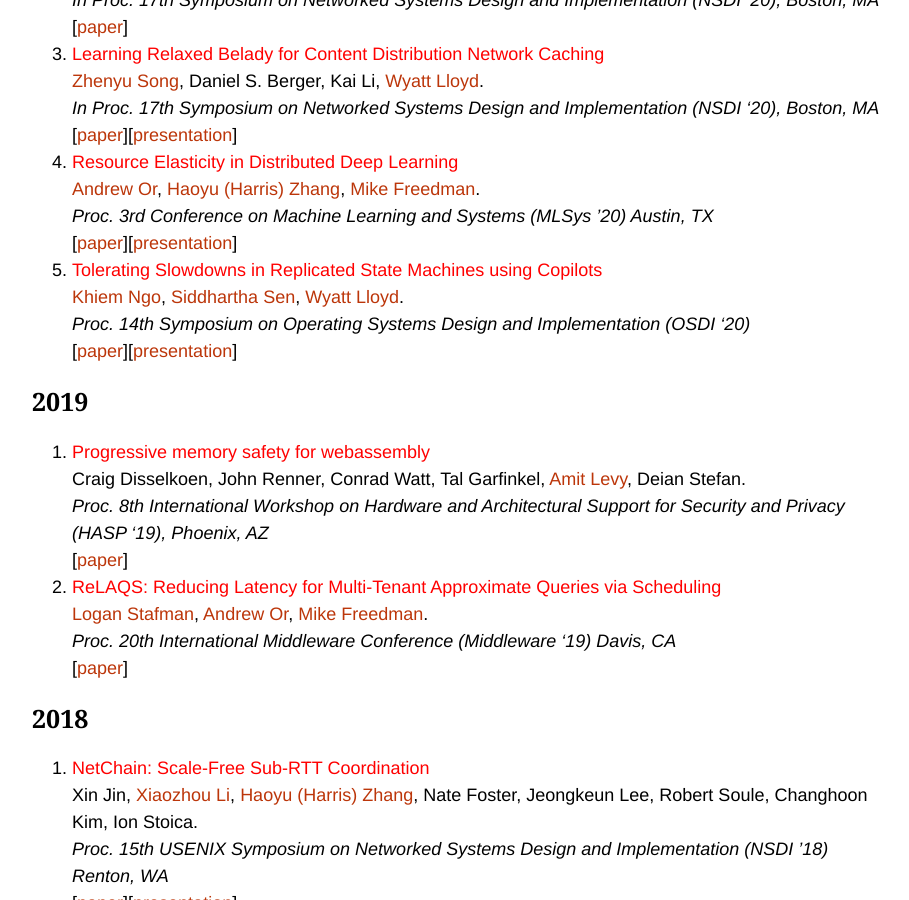
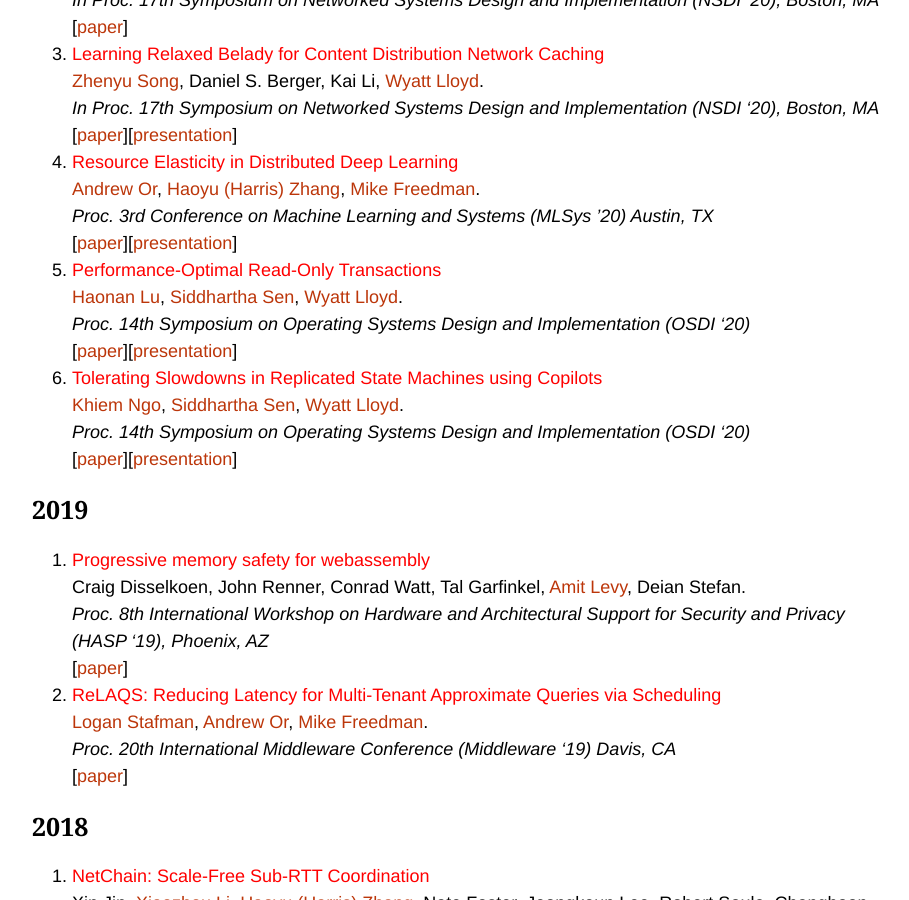
Before and after one commit to princeton-sns/www, a Jekyll site: the page built from publications.md, in a window 1280 px wide and 900 px high, scrolled down 919 px. Shown: the whole window, without its empty margins (176-1085 px from the left). Built offline with Jekyll 4.4.1, drawn with Linux system fonts in a browser that asks for light colours; some web fonts are replaced.

Commit message:
Add PORT.

```diff
--- a/_data/publications.yml
+++ b/_data/publications.yml
@@ -18,6 +18,16 @@
   year: 2020
   paper: /assets/papers/2020-osdi-ngo.pdf
   presentation: /assets/slides/2020-osdi-ngo.pptx
+
+- title: "Performance-Optimal Read-Only Transactions"
+  people:
+    - haonanl
+    - sssix
+    - wlloyd
+  venue: "Proc. 14th Symposium on Operating Systems Design and Implementation (OSDI '20)"
+  year: 2020
+  paper: /assets/papers/2020-osdi-lu.pdf
+  presentation: /assets/slides/2020-osdi-lu.pdf
 
 - title: "Resource Elasticity in Distributed Deep Learning"
   people:
```
Also changed, not shown: 2 other files.
